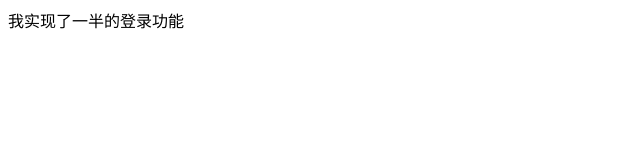
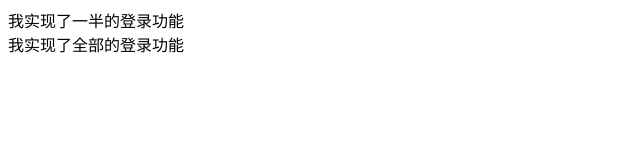
Before and after one commit to Wwanglun/todayImstrong, a plain HTML site: page login.html in a window 1280 px wide. Shown: the whole page, without its empty margins (0-640 px from the left). Drawn offline with Linux system fonts and the light colour scheme.

Commit message:
登录功能完成---小明

```diff
--- a/login.html
+++ b/login.html
@@ -6,5 +6,6 @@
 </head>
 <body>
 <div>我实现了一半的登录功能</div>
+<div>我实现了全部的登录功能</div>
 </body>
 </html>
```
